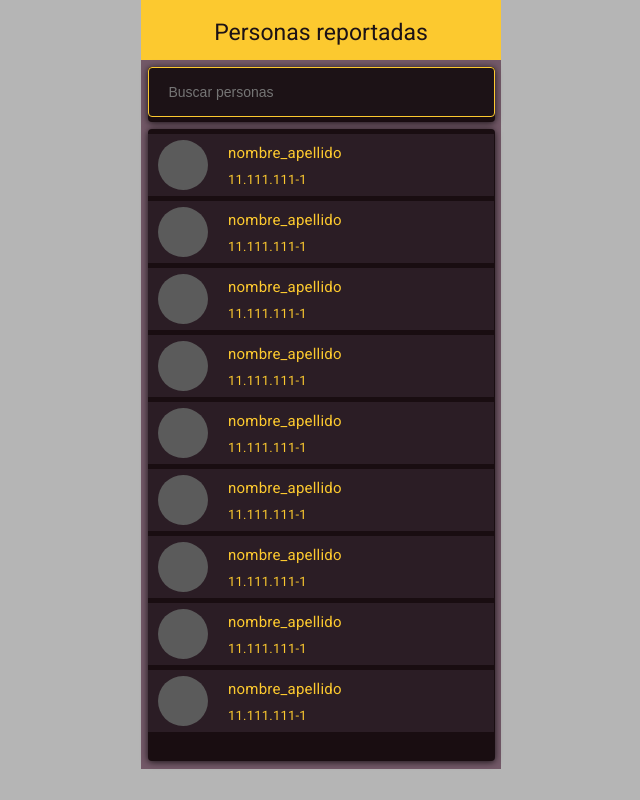
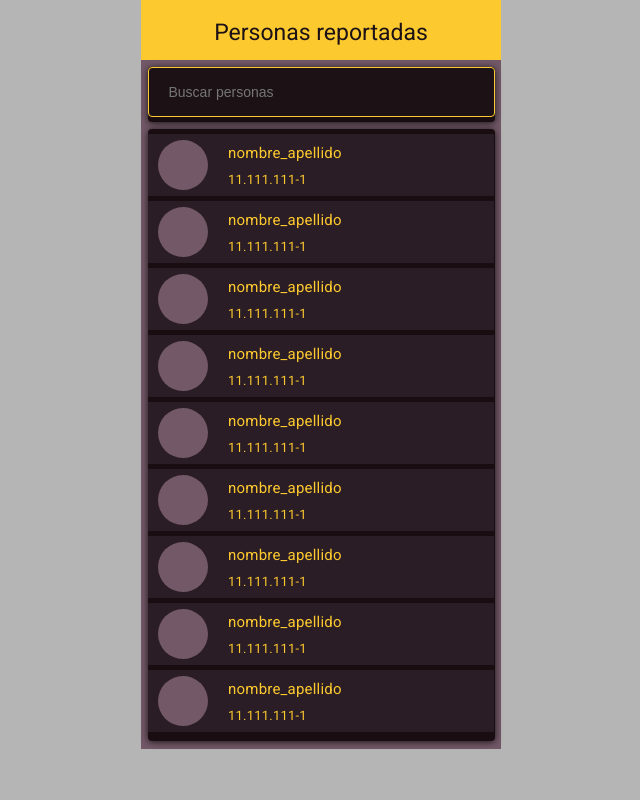
Before and after one commit to ClaudioGC/redport, a PHP site: page /personas_reportadas.html in a window 1280 px wide. Shown: the whole page, without its empty margins (319-959 px from the left). Run offline with PHP 8.4, Linux system fonts and the light colour scheme; some libraries are stand-ins or nearby versions.

Commit message:
fondo_color_avatar

```diff
--- a/sass/_personal-file.sass
+++ b/sass/_personal-file.sass
@@ -5,7 +5,7 @@
 	width: 70px
 	height: 70px
 	border-radius: 50%
-	background: #5b5b5b
+	background: #735968
 	margin: 0 auto
 	margin-bottom: 15px
 
@@ -27,6 +27,7 @@
 
 	margin-top: 0px
 	margin-right: 0.4px
+	margin-bottom: -20px
 
 .user_box
 
@@ -41,7 +42,7 @@
 	width: 50px
 	height: 50px
 	border-radius: 50%
-	background: #5b5b5b
+	background: #735968
 	position: relative
 	margin-top: 6px
 	margin-bottom: 6px
--- a/sass/main.css
+++ b/sass/main.css
@@ -378,7 +378,7 @@ body {
   width: 70px;
   height: 70px;
   border-radius: 50%;
-  background: #5b5b5b;
+  background: #735968;
   margin: 0 auto;
   margin-bottom: 15px; }
 
@@ -394,7 +394,8 @@ body {
 
 #user_list {
   margin-top: 0px;
-  margin-right: 0.4px; }
+  margin-right: 0.4px;
+  margin-bottom: -20px; }
 
 .user_box {
   width: 346px;
@@ -407,7 +408,7 @@ body {
   width: 50px;
   height: 50px;
   border-radius: 50%;
-  background: #5b5b5b;
+  background: #735968;
   position: relative;
   margin-top: 6px;
   margin-bottom: 6px;
```
Also changed, not shown: 1 other file.
